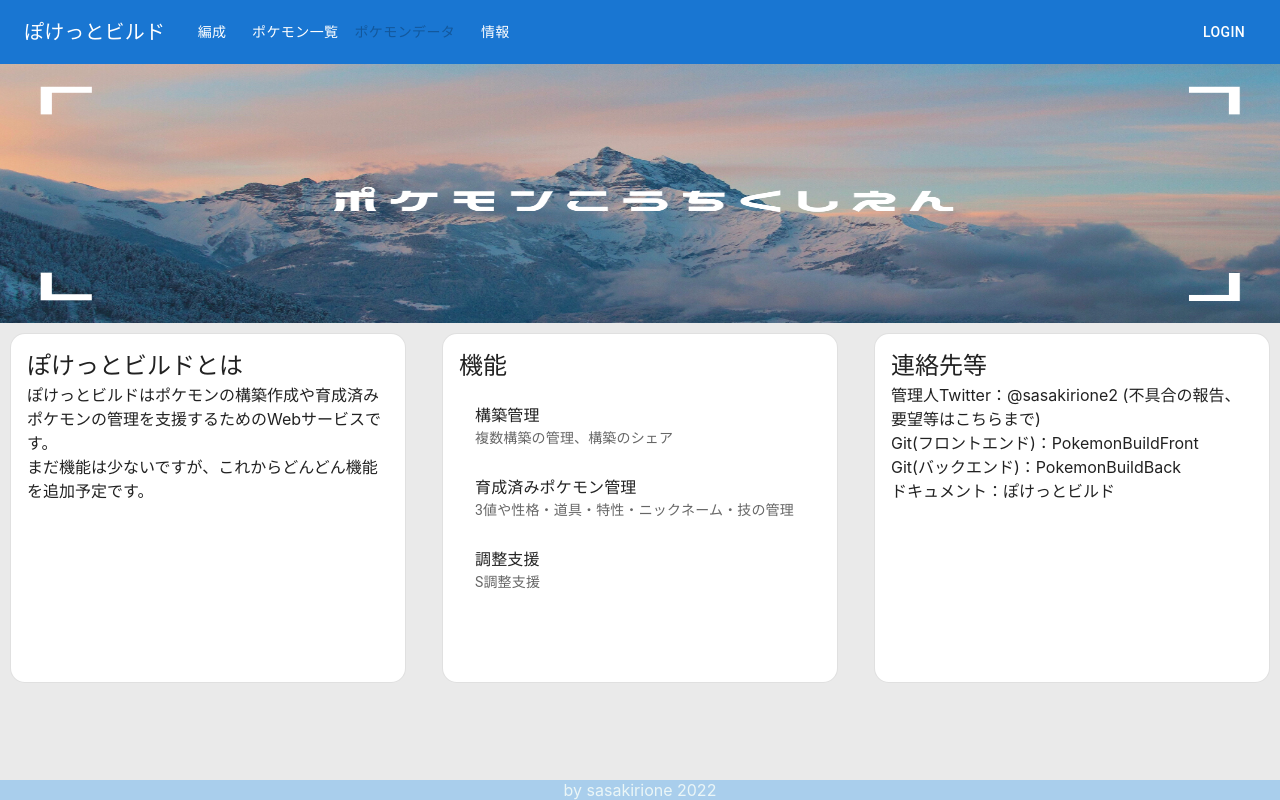
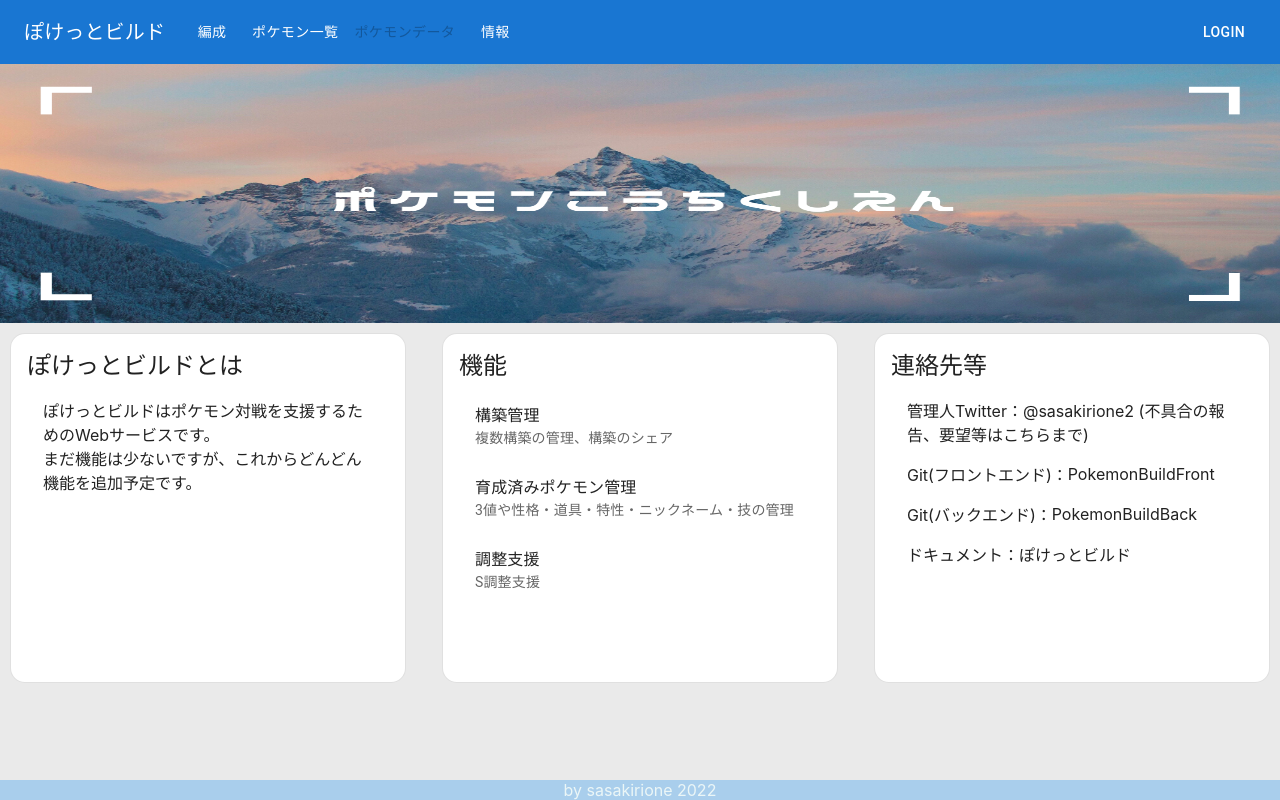
Before and after one commit to sasakirione/PokemonBuildFront, a Next.js app: page / in a window 1280 px wide. Built offline with nearby package versions, Linux system fonts and the light colour scheme; no server answers.

Commit message:
Update: 情報を微修正

```diff
--- a/pages/index.tsx
+++ b/pages/index.tsx
@@ -17,11 +17,12 @@ const Home: NextPage = () => {
                             <Typography variant="h5" component="div">
                                 ぽけっとビルドとは
                             </Typography>
-                            <div>
-                                ぽけっとビルドはポケモンの構築作成や育成済みポケモンの管理を支援するためのWebサービスです。<br/>
-                                まだ機能は少ないですが、これからどんどん機能を追加予定です。<br/>
-                                <br/>
-                            </div>
+                            <List>
+                                <ListItem>
+                                    ぽけっとビルドはポケモン対戦を支援するためのWebサービスです。<br/>
+                                    まだ機能は少ないですが、これからどんどん機能を追加予定です。
+                                </ListItem>
+                            </List>
                         </CardContent>
                     </Card>
                 </Grid>
@@ -52,14 +53,15 @@ const Home: NextPage = () => {
                             <Typography variant="h5" component="div">
                                 連絡先等
                             </Typography>
-                            <div>
-                                管理人Twitter：@sasakirione2 (不具合の報告、要望等はこちらまで)<br/>
-                                Git(フロントエンド)：<a
-                                href="https://github.com/sasakirione/PokemonBuildFront">PokemonBuildFront</a><br/>
-                                Git(バックエンド)：<a
-                                href="https://github.com/sasakirione/PokemonBuildBack">PokemonBuildBack</a><br/>
-                                ドキュメント：<a href="https://www.notion.so/9b55f8e9212c42c89be59e61b622b1fa">ぽけっとビルド</a><br/>
-                            </div>
+                            <List>
+                                <ListItem>管理人Twitter：@sasakirione2 (不具合の報告、要望等はこちらまで)</ListItem>
+                                <ListItem>Git(フロントエンド)：<a
+                                    href="https://github.com/sasakirione/PokemonBuildFront">PokemonBuildFront</a></ListItem>
+                                <ListItem>Git(バックエンド)：<a
+                                    href="https://github.com/sasakirione/PokemonBuildBack">PokemonBuildBack</a></ListItem>
+                                <ListItem>ドキュメント：<a
+                                    href="https://www.notion.so/9b55f8e9212c42c89be59e61b622b1fa">ぽけっとビルド</a></ListItem>
+                            </List>
                         </CardContent>
                     </Card>
                 </Grid>
```
Also changed, not shown: pages/information.tsx (+14 -0 lines), domain/history.ts (indentation only).
